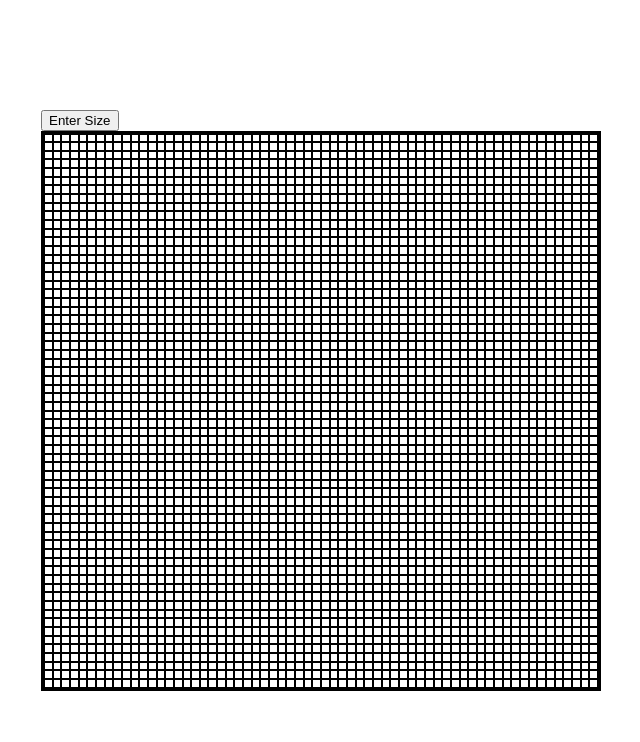
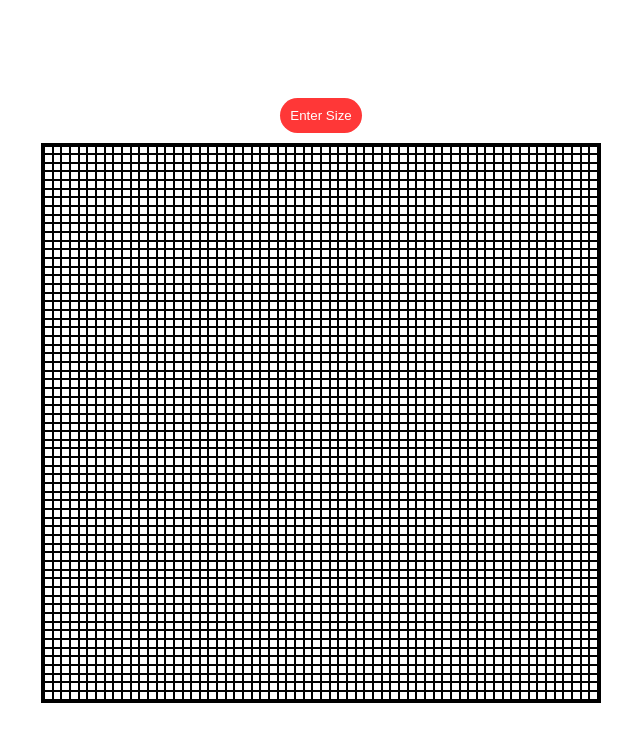
Before and after one commit to nashvador/Learning-React, a React (Create React App) app in the folder etch-a-sketch/: page / in a window 1280 px wide. Shown: the top 742 px of the page, without its empty margins (319-959 px from the left). Built offline with nearby package versions, Linux system fonts and the light colour scheme.

Commit message:
Added styles to button

```diff
--- a/etch-a-sketch/src/App.css
+++ b/etch-a-sketch/src/App.css
@@ -14,3 +14,18 @@ body {
   overflow: hidden;
   margin: 0;
 }
+
+.button-outer {
+  display: flex;
+  align-items: center;
+  justify-content: center;
+  margin-bottom: 10px;
+}
+
+.button {
+  background-color: #ff3737;
+  color: white;
+  border: none;
+  border-radius: 50px;
+  padding: 10px;
+}
--- a/etch-a-sketch/src/components/Input.js
+++ b/etch-a-sketch/src/components/Input.js
@@ -10,8 +10,10 @@ export default function Input(props) {
   };
 
   return (
-    <div>
-      <button onClick={onClickButton}>Enter Size</button>
+    <div className="button-outer">
+      <button className="button" onClick={onClickButton}>
+        Enter Size
+      </button>
     </div>
   );
 }
```
Also changed, not shown: etch-a-sketch/src/components/Box.js (+0 -12 lines).
